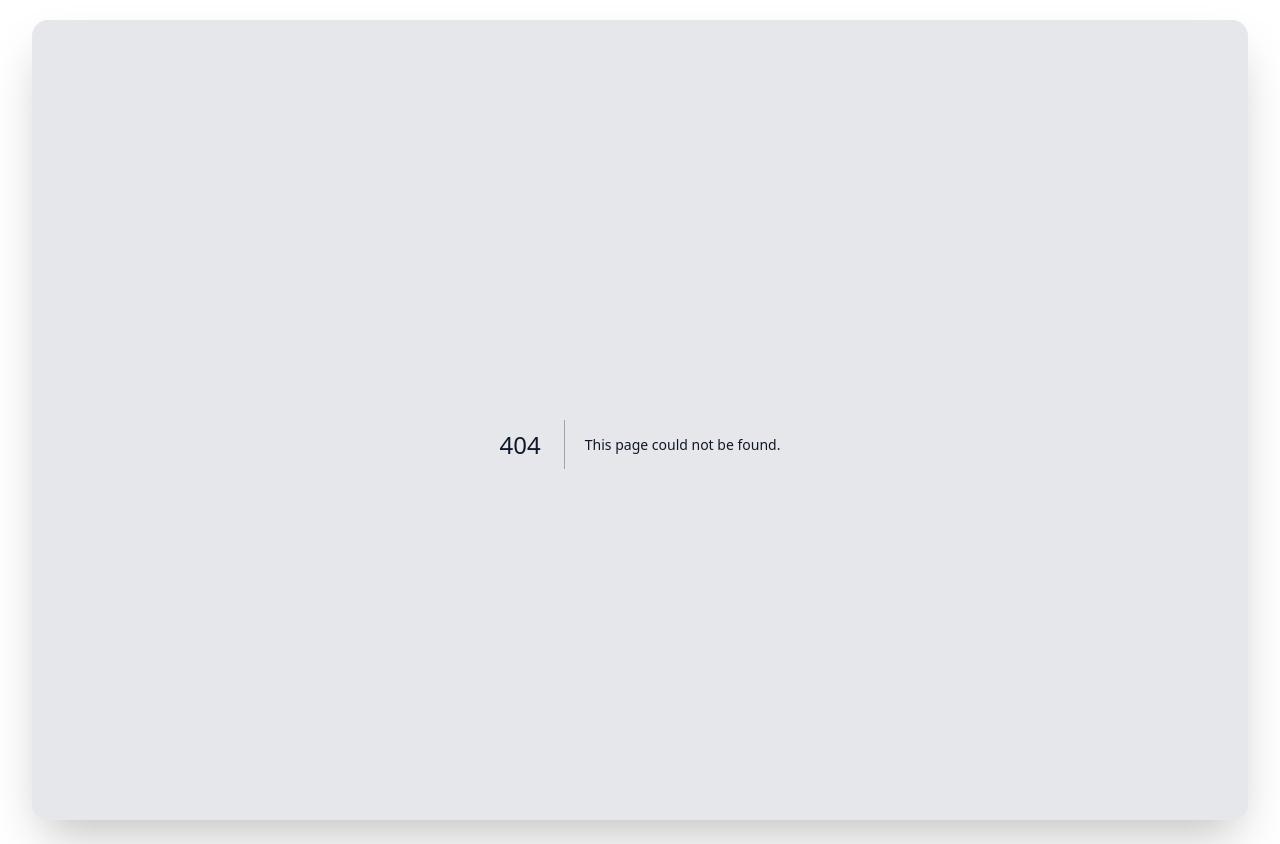
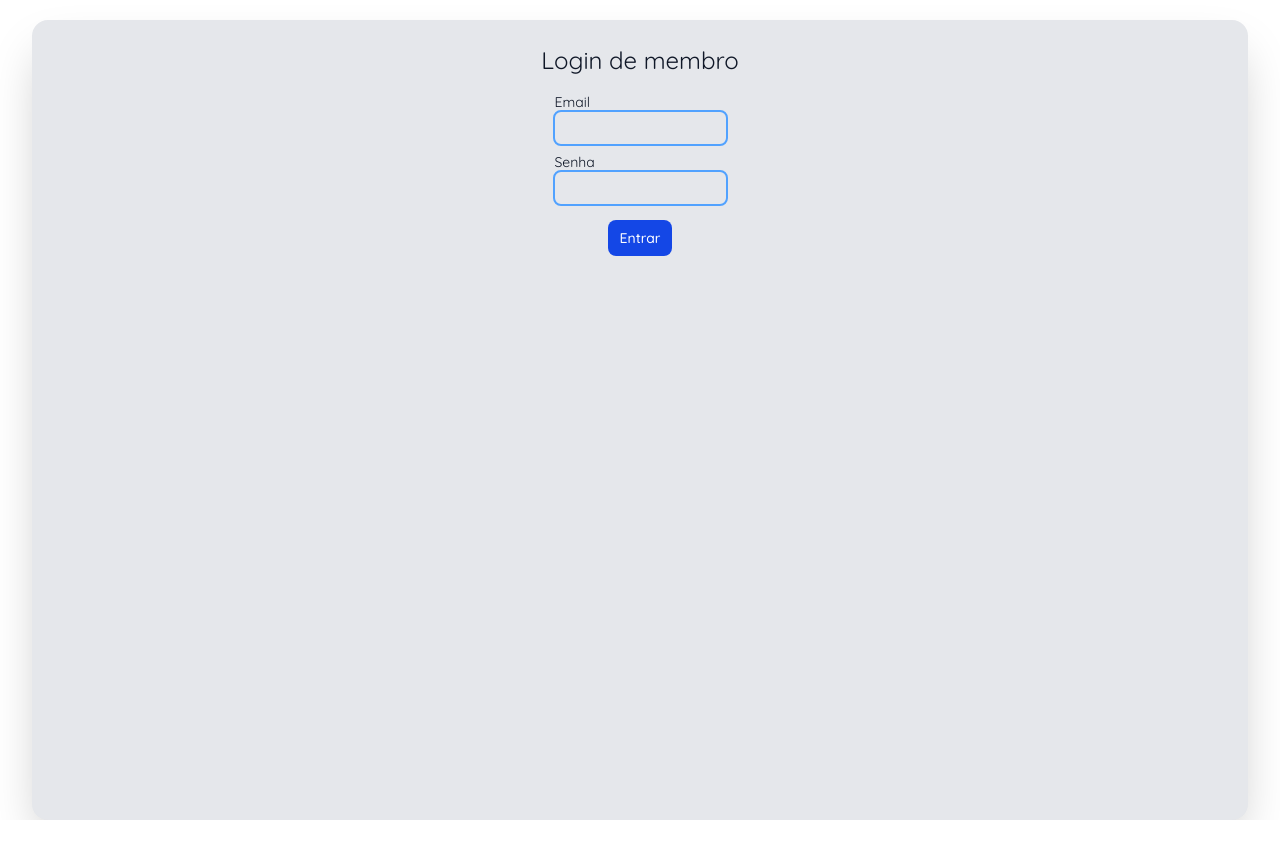
Before and after one commit to Jp9910/Plataforma-de-Gest-o-para-Grupos-de-Networking, a Next.js app in the folder plataforma_networking/frontend/: page /login/membro in a window 1280 px wide. Before the commit this address had no page. After the commit the page ends 820 px from the top, so only its background shows below. Built offline with nearby package versions, Linux system fonts and the light colour scheme; a web font is replaced by a local one.

Commit message:
Pagina e formulario de login de membro. Form de cadastro de membro tambem tem campo de senha. Ajustar algumas rotas de requests

```diff
--- /dev/null
+++ b/plataforma_networking/frontend/app/components/features/admin/formLoginAdmin.tsx
@@ -0,0 +1,46 @@
+'use client'
+import Form from "next/form";
+import BotaoEstilizado from "../../ui/botao";
+import InputTexto from "../../ui/inputTexto";
+import { useState } from "react";
+import { useRouter } from "next/navigation";
+
+export default function FormLoginAdmin() {
+    const [senha, setSenha] = useState('')
+    const router = useRouter()
+
+    async function entrar(event: React.FormEvent<HTMLFormElement>) {
+        event.preventDefault();
+        const urlApi = process.env.NEXT_PUBLIC_URL_API || "" //definido em .env.local, .env.prod ou .env.test
+        const urlCompleta = "http://".concat(urlApi).concat('/usuarios/login/admin')
+        console.log(urlCompleta)
+
+        fetch(urlCompleta, { method: "POST", body: JSON.stringify({senha}), headers: { "Content-Type": "application/json" } })
+            .then((res) => {
+                console.log("Resposta:", res)
+                if (!res.ok) {
+                    throw new Error(res.statusText);
+                }
+                return res.json()
+            }).then((dados) => {
+                console.log("Resposta da api:", dados)
+                // normalmente seria retornado o token jwt, que seria salvo num context ou similar.
+                // como não foi implementado login de verdade, vou apenas salvar uma flag
+                // no session storage
+                if (dados.message === "senha ok") {
+                    sessionStorage.setItem("logado", "true")
+                }
+                router.push("/intencoes/verificar")
+            })
+            .catch(error => {
+                console.error("Erro ao enviar formulario de intenção: ", error)
+            })
+    }
+
+    return (
+        <Form onSubmit={entrar} action={""} className="flex flex-col items-center">
+            <InputTexto label="Senha" required={true} value={senha} onChange={e => setSenha(e.target.value)}/>
+            <BotaoEstilizado type="submit">Entrar</BotaoEstilizado>
+        </Form>
+    );
+}
--- a/plataforma_networking/frontend/app/components/features/intencoes/formIntencao.tsx
+++ b/plataforma_networking/frontend/app/components/features/intencoes/formIntencao.tsx
@@ -16,7 +16,7 @@ export default function FormIntencao() {
         event.preventDefault();
         console.log(JSON.parse(JSON.stringify(formDados)));
         const urlApi = process.env.NEXT_PUBLIC_URL_API || "" //definido em .env.local, .env.prod ou .env.test
-        const urlCompleta = "http://".concat(urlApi).concat('/intencoes')
+        const urlCompleta = "http://".concat(urlApi).concat('/intencoes/cadastro')
         console.log(urlCompleta)
 
         fetch(urlCompleta, { method: "POST", body: JSON.stringify(formDados), headers: { "Content-Type": "application/json" } })
--- a/plataforma_networking/frontend/app/components/features/login/formLogin.tsx
+++ b/plataforma_networking/frontend/app/components/features/membros/formLoginMembro.tsx
@@ -4,33 +4,32 @@ import BotaoEstilizado from "../../ui/botao";
 import InputTexto from "../../ui/inputTexto";
 import { useState } from "react";
 import { useRouter } from "next/navigation";
+import { v4 as uuidv4 } from 'uuid';
 
-export default function FormLogin() {
+export default function FormLoginMembro() {
+    const [email, setEmail] = useState('')
     const [senha, setSenha] = useState('')
+    const [erros, setErros] = useState<any[]>([])
     const router = useRouter()
 
     async function entrar(event: React.FormEvent<HTMLFormElement>) {
         event.preventDefault();
         const urlApi = process.env.NEXT_PUBLIC_URL_API || "" //definido em .env.local, .env.prod ou .env.test
-        const urlCompleta = "http://".concat(urlApi).concat('/usuarios/login/admin')
+        const urlCompleta = "http://".concat(urlApi).concat('/membros/login')
         console.log(urlCompleta)
 
-        fetch(urlCompleta, { method: "POST", body: JSON.stringify({senha}), headers: { "Content-Type": "application/json" } })
+        fetch(urlCompleta, { method: "POST", body: JSON.stringify({email,senha}), headers: { "Content-Type": "application/json" } })
             .then((res) => {
-                console.log("Resposta:", res)
-                if (!res.ok) {
-                    throw new Error(res.statusText);
-                }
                 return res.json()
             }).then((dados) => {
                 console.log("Resposta da api:", dados)
-                // normalmente seria retornado o token jwt, que seria salvo num context ou similar.
-                // como não foi implementado login de verdade, vou apenas salvar uma flag
-                // no session storage
-                if (dados.message === "senha ok") {
-                    sessionStorage.setItem("logado", "true")
+                if (!dados.errors) {
+                    setErros([])
                 }
-                router.push("/intencoes/verificar")
+                else {
+                    console.log(dados)
+                    setErros(dados.errors)
+                }
             })
             .catch(error => {
                 console.error("Erro ao enviar formulario de intenção: ", error)
@@ -39,8 +38,17 @@ export default function FormLogin() {
 
     return (
         <Form onSubmit={entrar} action={""} className="flex flex-col items-center">
+            <InputTexto label="Email" required={true} value={email} onChange={e => setEmail(e.target.value)}/>
             <InputTexto label="Senha" required={true} value={senha} onChange={e => setSenha(e.target.value)}/>
             <BotaoEstilizado type="submit">Entrar</BotaoEstilizado>
+
+            {/* Feedback para o usuário */}
+            {erros && erros.length > 0 &&
+                <div id="status-request" className="flex flex-col items-center my-1">
+                {erros.map((erro) => {
+                    return <div key={uuidv4()}>{erro.message}</div>
+                })}
+            </div>}
         </Form>
     );
 }
--- a/plataforma_networking/frontend/app/components/features/membros/formMembro.tsx
+++ b/plataforma_networking/frontend/app/components/features/membros/formMembro.tsx
@@ -11,6 +11,7 @@ export default function FormMembro(props: {token: string|undefined}) {
     const [formDados, setFormDados] = useState({
         nome: "",
         email: "",
+        senha: "",
         telefone: "",
         empresa: "",
         cargo: "",
@@ -20,7 +21,7 @@ export default function FormMembro(props: {token: string|undefined}) {
     async function enviarForm(event: React.FormEvent<HTMLFormElement>) {
         event.preventDefault();
         const urlApi = process.env.NEXT_PUBLIC_URL_API || "" //definido em .env.local, .env.prod ou .env.test
-        const urlCompleta = "http://".concat(urlApi).concat('/membros')
+        const urlCompleta = "http://".concat(urlApi).concat('/membros/cadastro')
         console.log(urlCompleta)
 
         fetch(urlCompleta, { method: "POST", body: JSON.stringify(formDados), headers: { "Content-Type": "application/json" } })
@@ -48,9 +49,10 @@ export default function FormMembro(props: {token: string|undefined}) {
     }
 
     return (
-        <Form onSubmit={enviarForm} action={""}>
+        <Form onSubmit={enviarForm} action={""} className="min-w-80">
             <InputTexto label="Nome*" required={true} value={formDados.nome} onChange={e => atualizarCampo("nome", e.target.value)} />
             <InputTexto label="Email*" required={true} value={formDados.email} onChange={e => atualizarCampo("email", e.target.value)} />
+            <InputTexto label="Senha*" required={true} value={formDados.senha} onChange={e => atualizarCampo("senha", e.target.value)} />
             <InputTexto label="Empresa" required={false} value={formDados.empresa} onChange={e => atualizarCampo("empresa", e.target.value)} />
             <div className="flex flex-col">
                 <label className="text-sm -mb-2">Telefone (formato: (11)912345678)</label>
--- a/plataforma_networking/frontend/app/login/page.tsx
+++ b/plataforma_networking/frontend/app/login/admin/page.tsx
@@ -1,6 +1,4 @@
-import FormLogin from "../components/features/login/formLogin";
-import BotaoEstilizado from "../components/ui/botao";
-import InputTexto from "../components/ui/inputTexto";
+import FormLoginAdmin from "../../components/features/admin/formLoginAdmin";
 
 export default function Page() {
 
@@ -11,7 +9,7 @@ export default function Page() {
     return (
         <div className="flex flex-col items-center">
             <h1 className="text-2xl mb-4">Login administrador</h1>
-            <FormLogin />
+            <FormLoginAdmin />
         </div>
     );
 }
--- /dev/null
+++ b/plataforma_networking/frontend/app/login/membro/page.tsx
@@ -0,0 +1,15 @@
+import FormLoginMembro from "@/app/components/features/membros/formLoginMembro";
+
+export default function Page() {
+
+    async function requisicaoLogin() {
+        console.log("login")
+    }
+
+    return (
+        <div className="flex flex-col items-center">
+            <h1 className="text-2xl mb-4">Login de membro</h1>
+            <FormLoginMembro />
+        </div>
+    );
+}
--- a/plataforma_networking/frontend/package.json
+++ b/plataforma_networking/frontend/package.json
@@ -13,7 +13,8 @@
         "next": "16.0.2",
         "nextjs-reusable-table": "^4.0.8",
         "react": "19.2.0",
-        "react-dom": "19.2.0"
+        "react-dom": "19.2.0",
+        "uuid": "^13.0.0"
     },
     "devDependencies": {
         "@tailwindcss/postcss": "^4",
```
Also changed, not shown: 2 other files (tests, documents, lock files or other folders).
